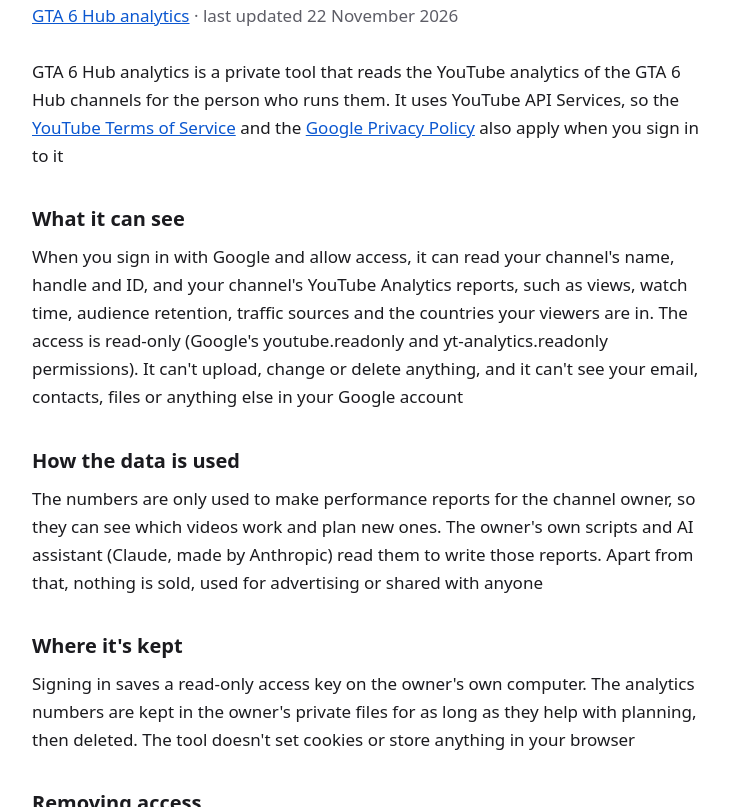
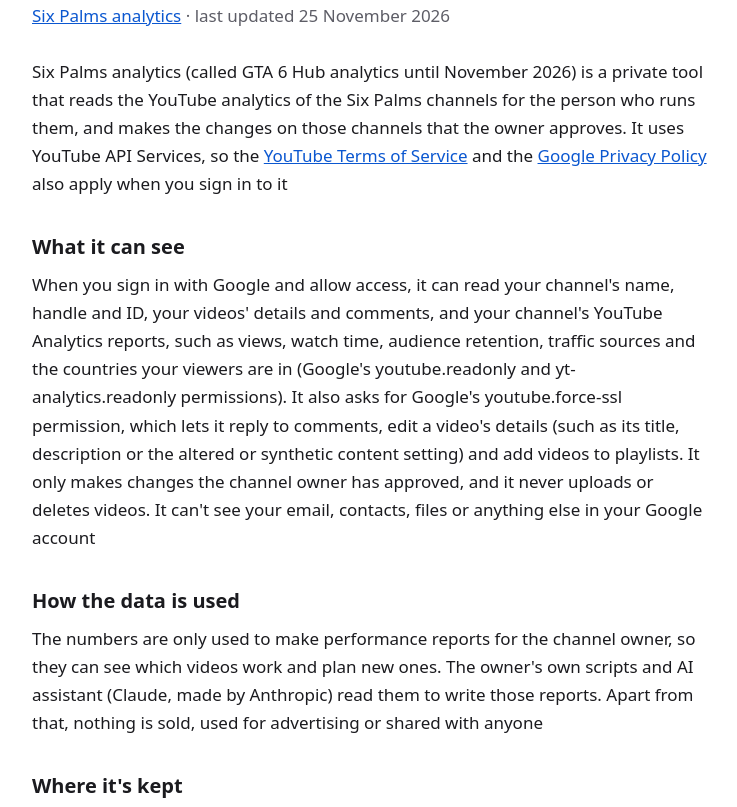
Before and after one commit to carlvemer/gta6hub, a plain HTML site: page privacy.html in a window 1280 px wide. Shown: the part 88-895 px from the top of the page, without its empty margins (268-1005 px from the left). Drawn offline with Linux system fonts and the light colour scheme.

Commit message:
Rename to Six Palms analytics and describe the YouTube comment permission

```diff
--- a/privacy.html
+++ b/privacy.html
@@ -4,7 +4,7 @@
 <meta charset="utf-8">
 <meta name="viewport" content="width=device-width, initial-scale=1">
 <meta name="robots" content="noindex">
-<title>Privacy policy · GTA 6 Hub analytics</title>
+<title>Privacy policy · Six Palms analytics</title>
 <style>
 :root{--bg:#ffffff;--fg:#1b1b1f;--muted:#5d5d66;--link:#0b57d0}
 @media (prefers-color-scheme:dark){:root{--bg:#121214;--fg:#e8e8ec;--muted:#a3a3ad;--link:#8ab4f8}}
@@ -20,17 +20,17 @@ a{color:var(--link)}
 <body>
 <main>
 <h1>Privacy policy</h1>
-<p class="sub"><a href="./">GTA 6 Hub analytics</a> · last updated 22 November 2026</p>
-<p>GTA 6 Hub analytics is a private tool that reads the YouTube analytics of the GTA 6 Hub channels for the person who runs them. It uses YouTube API Services, so the <a href="https://www.youtube.com/t/terms">YouTube Terms of Service</a> and the <a href="https://policies.google.com/privacy">Google Privacy Policy</a> also apply when you sign in to it</p>
+<p class="sub"><a href="./">Six Palms analytics</a> · last updated 25 November 2026</p>
+<p>Six Palms analytics (called GTA 6 Hub analytics until November 2026) is a private tool that reads the YouTube analytics of the Six Palms channels for the person who runs them, and makes the changes on those channels that the owner approves. It uses YouTube API Services, so the <a href="https://www.youtube.com/t/terms">YouTube Terms of Service</a> and the <a href="https://policies.google.com/privacy">Google Privacy Policy</a> also apply when you sign in to it</p>
 
 <h2>What it can see</h2>
-<p>When you sign in with Google and allow access, it can read your channel's name, handle and ID, and your channel's YouTube Analytics reports, such as views, watch time, audience retention, traffic sources and the countries your viewers are in. The access is read-only (Google's youtube.readonly and yt-analytics.readonly permissions). It can't upload, change or delete anything, and it can't see your email, contacts, files or anything else in your Google account</p>
+<p>When you sign in with Google and allow access, it can read your channel's name, handle and ID, your videos' details and comments, and your channel's YouTube Analytics reports, such as views, watch time, audience retention, traffic sources and the countries your viewers are in (Google's youtube.readonly and yt-analytics.readonly permissions). It also asks for Google's youtube.force-ssl permission, which lets it reply to comments, edit a video's details (such as its title, description or the altered or synthetic content setting) and add videos to playlists. It only makes changes the channel owner has approved, and it never uploads or deletes videos. It can't see your email, contacts, files or anything else in your Google account</p>
 
 <h2>How the data is used</h2>
 <p>The numbers are only used to make performance reports for the channel owner, so they can see which videos work and plan new ones. The owner's own scripts and AI assistant (Claude, made by Anthropic) read them to write those reports. Apart from that, nothing is sold, used for advertising or shared with anyone</p>
 
 <h2>Where it's kept</h2>
-<p>Signing in saves a read-only access key on the owner's own computer. The analytics numbers are kept in the owner's private files for as long as they help with planning, then deleted. The tool doesn't set cookies or store anything in your browser</p>
+<p>Signing in saves an access key on the owner's own computers. The analytics numbers are kept in the owner's private files for as long as they help with planning, then deleted. The tool doesn't set cookies or store anything in your browser</p>
 
 <h2>Removing access</h2>
 <p>You can remove its access at any time on your Google Account's <a href="https://security.google.com/settings/security/permissions">security settings page</a>. After that it can't read anything more and the saved key stops working. The numbers stored from your channel are then deleted within 7 days</p>
```
Also changed, not shown: index.html (+5 -5 lines), 1 other file.
